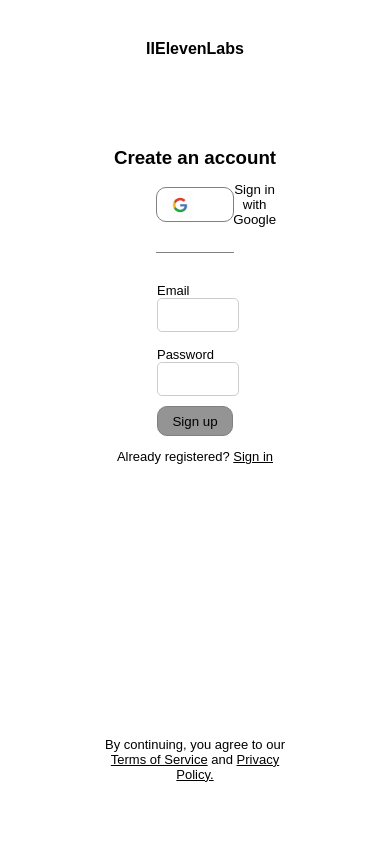
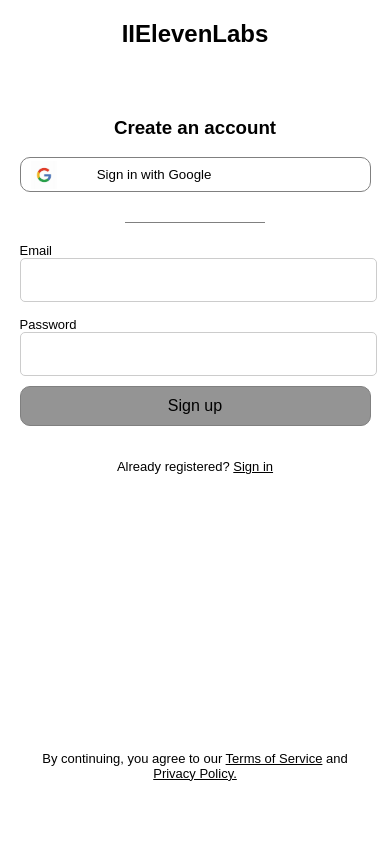
Before and after one commit to ayush-12407151/signup-page, a plain HTML site: page index.html in a window 390 px wide. Drawn offline with Linux system fonts and the light colour scheme; a web font is replaced by a local one.

Commit message:
Making this page responsive

```diff
--- a/assigment1.css
+++ b/assigment1.css
@@ -108,3 +108,53 @@
     margin-top: 0px;
     font-weight: 500;
 }
+/* =========================
+   Responsive Design
+========================= */
+
+/* Tablets and smaller laptops */
+@media (max-width: 1024px) {
+    .chlidOfmain {
+        width: 70%;
+    }
+
+    #Sign {
+        width: 60%;
+    }
+
+    #f {
+        width: 60%;
+    }
+}
+
+/* Mobile devices */
+@media (max-width: 600px) {
+    .chlidOfmain {
+        width: 90%;
+    }
+
+    #header {
+        padding: 20px;
+        font-size: 24px;
+    }
+
+    #Sign {
+        width: 100%;
+    }
+
+    #f {
+        width: 100%;
+        margin: 20px 0;
+    }
+
+    #submit {
+        height: 40px;
+        font-size: 16px;
+    }
+
+    input[type="email"],
+    input[type="password"] {
+        height: 40px;
+        font-size: 16px;
+    }
+}
```
